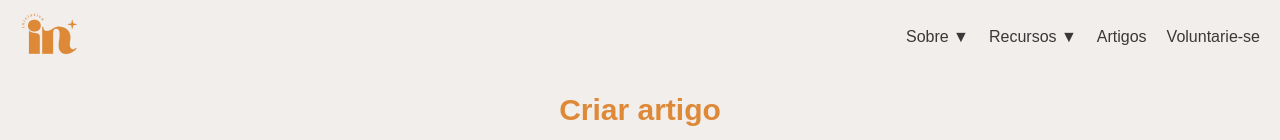
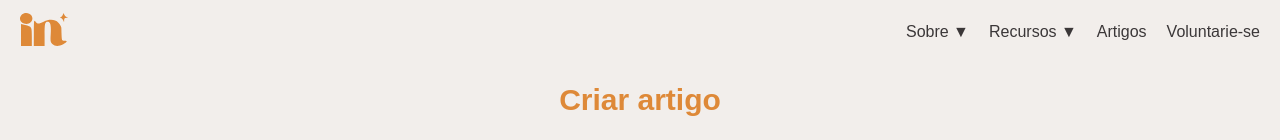
Before and after one commit to iniciativaintegra/site, a plain HTML site: page areaequipe.html in a window 1280 px wide. Shown: the top 140 px of the page. Drawn offline with Linux system fonts and the light colour scheme; sample sign-in values are in the browser's storage.

Commit message:
mudanca da logo

```diff
--- a/areaequipe.html
+++ b/areaequipe.html
@@ -26,7 +26,7 @@
 <body id="body" class="body">
     <header>
         <a href="index.html">
-            <div class="logo"><img src="img/INlogo.png" alt=""></div>
+            <div class="logo"><img src="img/InLogo.svg" alt=""></div>
         </a>
         <div class="menu-icon" onclick="toggleMenu()">
             <div class="bar1"></div>
```
Also changed, not shown: artigos.html (+1 -1 lines), conhecaaequipe.html (+1 -1 lines), contato.html (+1 -1 lines), educacao.html (+1 -1 lines), loginequipe.html (+1 -1 lines), projetos.html (+1 -1 lines), sobre.html (+1 -1 lines), voluntariese.html (+1 -1 lines).
